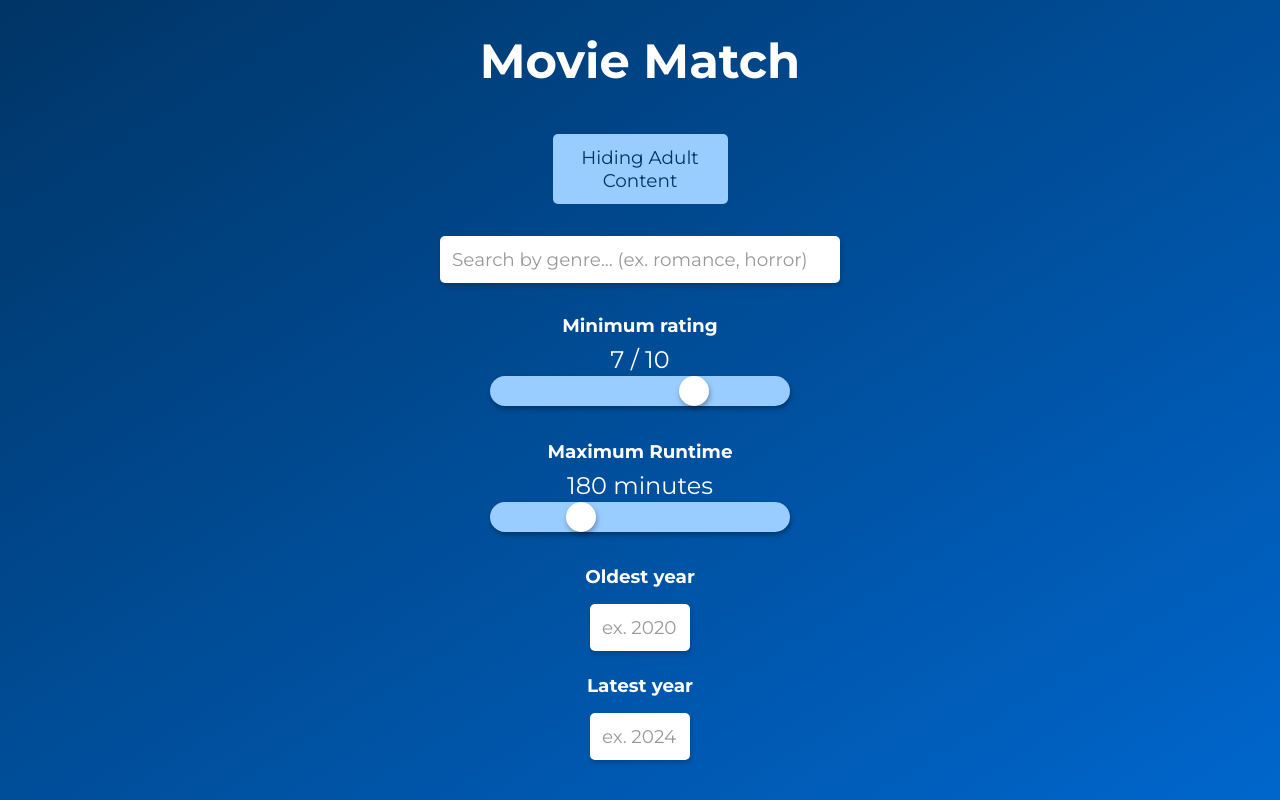
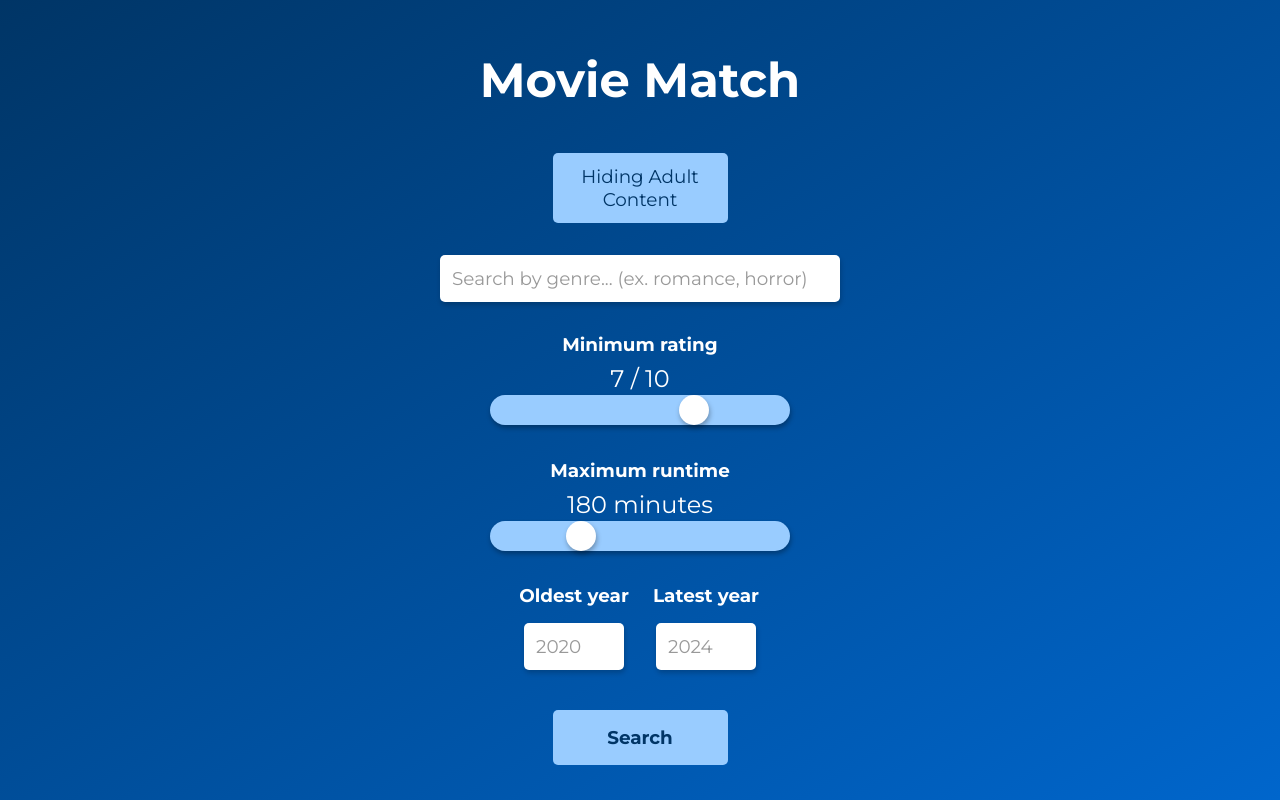
Before and after one commit to riya-dev/movie-oracle, a Next.js app in the folder website/: page / in a window 1280 px wide. Built offline with nearby package versions, Linux system fonts and the light colour scheme.

Commit message:
Nav bar with year search bar positioning changes.

```diff
--- a/website/components/NavBar.tsx
+++ b/website/components/NavBar.tsx
@@ -117,7 +117,7 @@ const NavBar = ({ onMoviesFetched }) => {
           </div>
 
           <div className="form-item">
-            <h2 className="h2-navbar">Maximum Runtime</h2>
+            <h2 className="h2-navbar">Maximum runtime</h2>
             <div className='slider'>
               <label htmlFor="maxRuntime">{runtimeSliderValue} minutes</label>
               <input
@@ -134,12 +134,14 @@ const NavBar = ({ onMoviesFetched }) => {
             </div>
           </div>
 
-          <div className="form-item">
+          <div className="form-double">
             <div>
-              <h2 className="h2-navbar">Oldest year</h2>
+              <h2 className="h2-navbar">
+                {isTransformed ? "Oldest" : "Oldest year"}
+              </h2>
               <input
                 type="text"
-                placeholder= "ex. 2020"
+                placeholder= "2020"
                 className={`search-bar-year ${isTransformed ? 'transformed' : ''}`}
                 value={releaseMin}
                 name="min-year"
@@ -148,10 +150,12 @@ const NavBar = ({ onMoviesFetched }) => {
             </div>
 
             <div>
-              <h2 className="h2-navbar">Latest year</h2>
+              <h2 className="h2-navbar">
+                {isTransformed ? "Latest" : "Latest year"}
+              </h2>
               <input
                 type="text"
-                placeholder= "ex. 2024"
+                placeholder= "2024"
                 className={`search-bar-year ${isTransformed ? 'transformed' : ''}`}
                 value={releaseMax}
                 name="max-year"
@@ -161,7 +165,7 @@ const NavBar = ({ onMoviesFetched }) => {
           </div>
 
           <div className="form-item">
-            <button type="submit" className="shiny-search-button">
+            <button type="submit" className={`shiny-search-button ${isTransformed ? 'transformed' : ''}`}>
               Search
             </button>
           </div>
--- a/website/styles/components/_form-container.scss
+++ b/website/styles/components/_form-container.scss
@@ -25,6 +25,12 @@
 //   }
 // }
 
+.form-double {
+  display: grid;
+  grid-template-columns: 1fr 1fr;
+  gap: 1rem;
+}
+
 .form-item {
   // transition: transform 1s ease, opacity 1s ease;
 
--- a/website/styles/components/_search-bar.scss
+++ b/website/styles/components/_search-bar.scss
@@ -47,5 +47,10 @@ $search-bar-focus-border: 2px solid #007bff;
 .search-bar-year {
   @include search-bar;
   width: 100px;
+  min-width: 75px;
   margin: 0.5rem;
+
+  &.transformed {
+    width: 75px;
+  }
 }
--- a/website/styles/components/_texts.scss
+++ b/website/styles/components/_texts.scss
@@ -1,7 +1,7 @@
 $primary: #003566;
 
 .h1.transformed {
-    font-size: 3rem;
+    font-size: 2rem;
     margin-left: 1rem;
 }
 
--- a/website/styles/index.css
+++ b/website/styles/index.css
@@ -158,6 +158,9 @@ html {
 .shiny-button:hover {
   box-shadow: 0 0 5px white;
 }
+.shiny-button.transformed {
+  width: 125px;
+}
 
 .shiny-search-button {
   margin: 1rem;
@@ -197,7 +200,8 @@ html {
   transform: translateX(250px) rotate(-25deg);
 }
 .shiny-search-button.transformed {
-  width: 150px;
+  width: 125px;
+  margin: 0;
 }
 .shiny-search-button:hover {
   transform: scale(1.15) rotate(-2.5deg);
@@ -329,6 +333,7 @@ html {
   box-shadow: 1px 3px 5px rgba(0, 0, 0, 0.2);
   transition: transform 0.2s ease, background-color 0.2s ease;
   width: 100px;
+  min-width: 75px;
   margin: 0.5rem;
 }
 .search-bar-year::-moz-placeholder {
@@ -349,6 +354,9 @@ html {
 }
 .search-bar-year.transformed {
   width: 190px;
+}
+.search-bar-year.transformed {
+  width: 75px;
 }
 
 .slider {
@@ -424,12 +432,18 @@ html {
   align-content: center;
 }
 
+.form-double {
+  display: grid;
+  grid-template-columns: 1fr 1fr;
+  gap: 1rem;
+}
+
 .form-item h2 {
   align-self: center;
 }
 
 .h1.transformed {
-  font-size: 3rem;
+  font-size: 2rem;
   margin-left: 1rem;
 }
 
```
Also changed, not shown: website/styles/components/_button.scss (+6 -1 lines), 2 other files (tests, documents, lock files or other folders).
